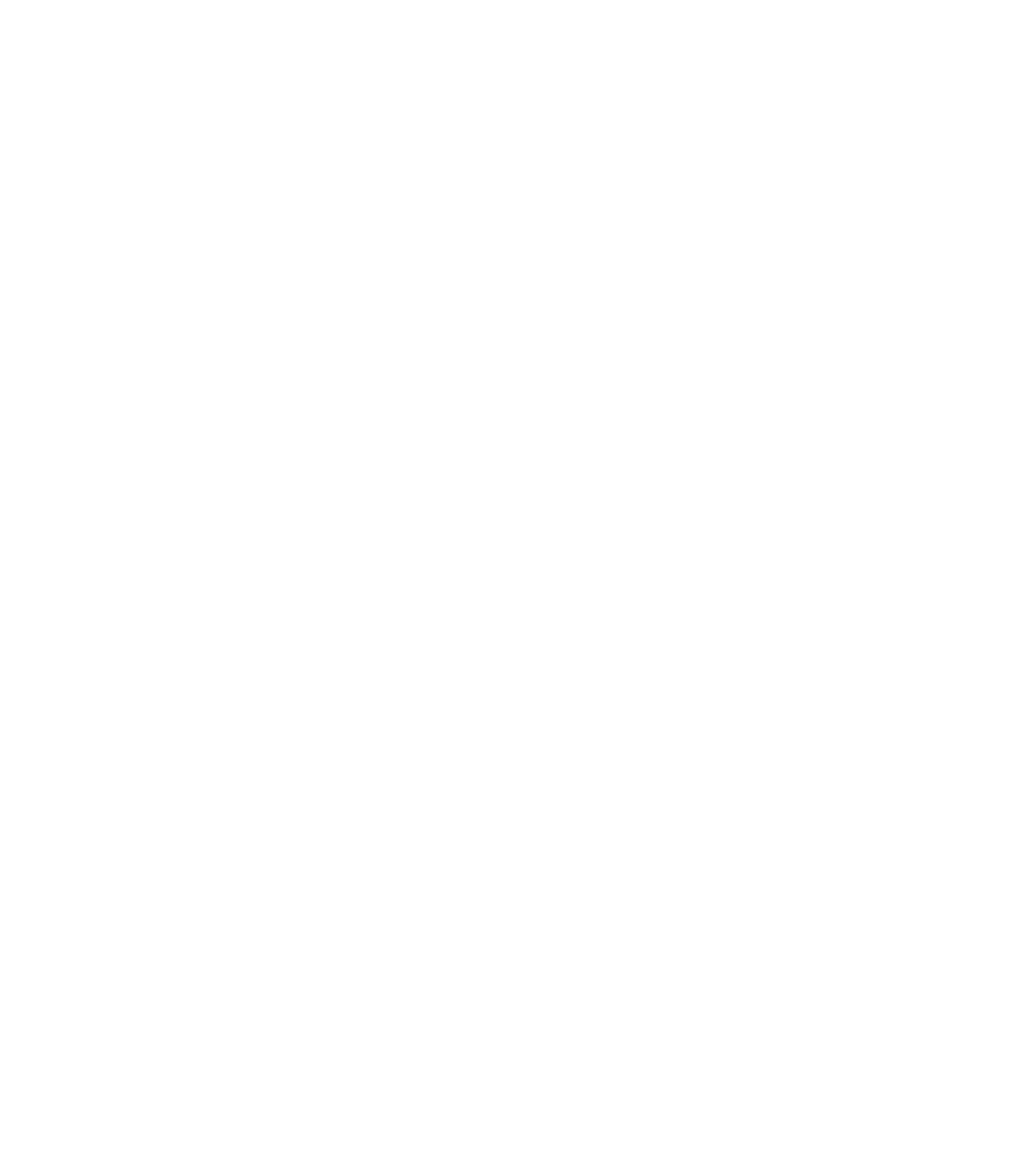
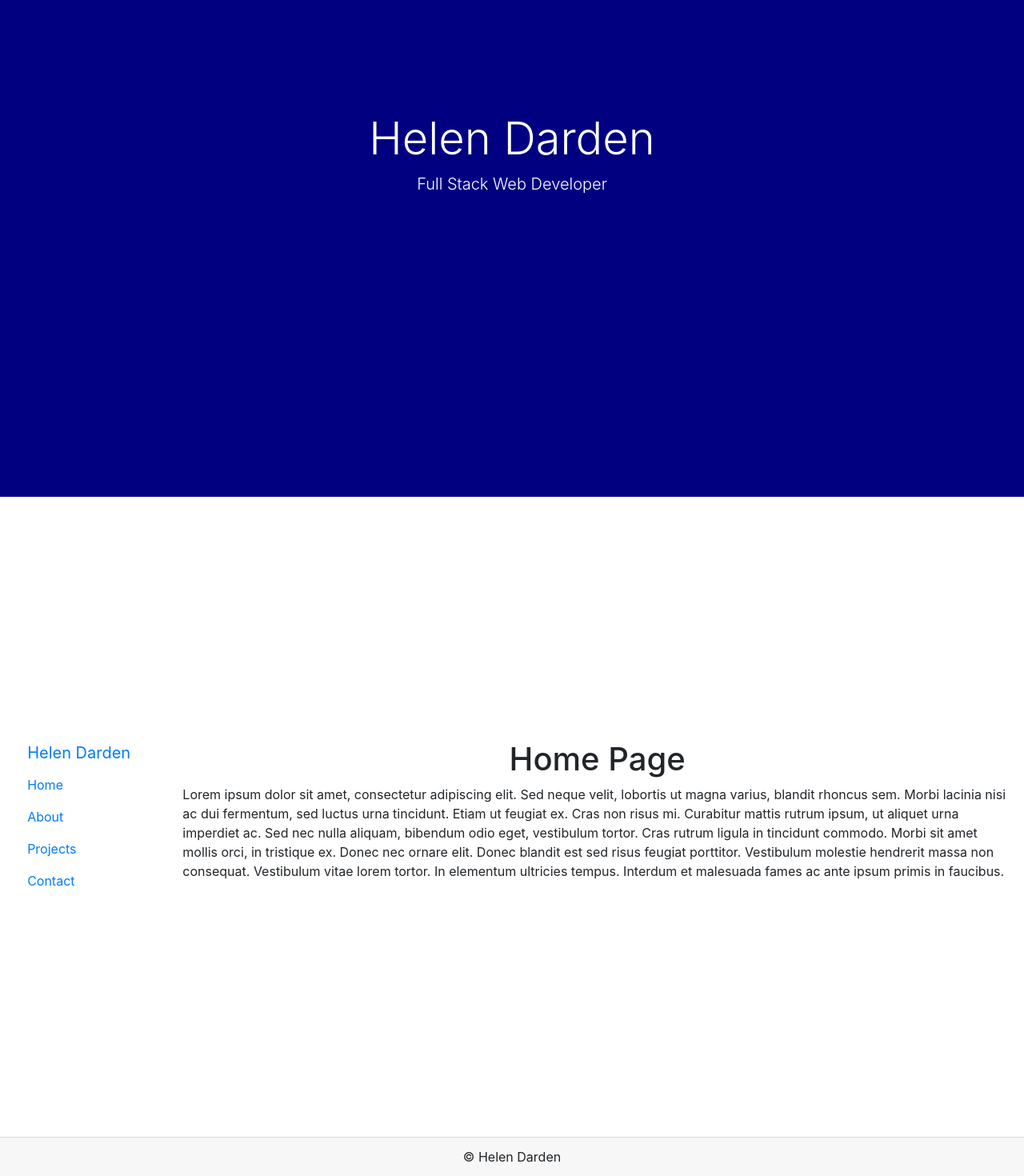
Before and after one commit to hdarden/React-Portfolio, a React (Create React App) app: page / in a window 1280 px wide. Shown: the part 220-1690 px from the top of the page at 80% size. Before the commit the page ends 800 px from the top, so only its background shows below. Built offline with nearby package versions, Linux system fonts and the light colour scheme.

Commit message:
adding sidenav, header and footer, and formatting page

```diff
--- a/public/index.html
+++ b/public/index.html
@@ -42,5 +42,8 @@
       To begin the development, run `npm start` or `yarn start`.
       To create a production bundle, use `npm run build` or `yarn build`.
     -->
+    <script src="https://code.jquery.com/jquery-3.5.1.slim.min.js" integrity="sha384-DfXdz2htPH0lsSSs5nCTpuj/zy4C+OGpamoFVy38MVBnE+IbbVYUew+OrCXaRkfj" crossorigin="anonymous"></script>
+<script src="https://cdn.jsdelivr.net/npm/popper.js@1.16.0/dist/umd/popper.min.js" integrity="sha384-Q6E9RHvbIyZFJoft+2mJbHaEWldlvI9IOYy5n3zV9zzTtmI3UksdQRVvoxMfooAo" crossorigin="anonymous"></script>
+<script src="https://stackpath.bootstrapcdn.com/bootstrap/4.5.0/js/bootstrap.min.js" integrity="sha384-OgVRvuATP1z7JjHLkuOU7Xw704+h835Lr+6QL9UvYjZE3Ipu6Tp75j7Bh/kR0JKI" crossorigin="anonymous"></script>
   </body>
 </html>
--- a/src/App.js
+++ b/src/App.js
@@ -5,17 +5,20 @@
 import About from "./components/pages/About";
 import Contact from "./components/pages/Contact";
 import Project from "./components/pages/Project";
+import Header from "./components/Header"
+import Footer from "./components/Footer"
 
 function App() {
   return (
     <Router>
+      <Header/>
       <div>
-        <NavTabs />
         <Route exact path="/" component={Home} />
         <Route exact path="/about" component={About} />
         <Route exact path="/project" component={Project} />
         <Route path="/contact" component={Contact} />
       </div>
+      <Footer />
     </Router>
   );
 }
--- a/src/components/Footer.js
+++ b/src/components/Footer.js
@@ -2,9 +2,9 @@
 
 function Footer () {
     return (
-        <div>
-
-        </div>
+        <div className="card-footer text-center">
+        &copy; Helen Darden
+      </div>
     )
 }
 
--- a/src/components/Header.js
+++ b/src/components/Header.js
@@ -2,9 +2,14 @@
 
 function Header () {
     return (
-        <div>
-
+      <header>
+        <div className="container">
+          <h1 className="display-4 header">Helen Darden</h1>
+          <p className="lead header">
+            Full Stack Web Developer
+          </p>
         </div>
+      </header>
     );
 }
 
--- a/src/components/NavTabs.js
+++ b/src/components/NavTabs.js
@@ -5,7 +5,48 @@
   const location = useLocation();
 
   return (
-    <ul className="nav nav-tabs">
+
+  <div className="sidNav">{/* /* "navbar navbar-expand-lg navbar-light bg-light"> */}
+      <a className="navbar-brand" href="/">Helen Darden</a>
+      {/* <button className="navbar-toggler" type="button" data-toggle="collapse" data-target="#navbarNav" aria-controls="navbarNav" aria-expanded="false" aria-label="Toggle navigation">
+         <span class="navbar-toggler-icon"></span>
+      </button> */}
+      {/* <div class="collapse navbar-collapse" id="navbarNav"> */}
+        <ul className="navbar-nav">
+          <li className="nav-item active">
+              <Link to="/" className={location.pathname === "/" ? "nav-link active" : "nav-link"}>
+              Home
+            </Link>
+          </li>
+          <li className="nav-item">
+              <Link
+              to="/about"
+              className={location.pathname === "/about" ? "nav-link active" : "nav-link"}
+            >
+              About
+            </Link>
+          </li>
+          <li className="nav-item">
+              <Link
+              to="/project"
+              className={location.pathname === "/project" ? "nav-link active" : "nav-link"}
+            >
+              Projects
+            </Link>
+          </li>
+          <li className="nav-item">
+              <Link
+              to="/contact"
+              className={location.pathname === "/contact" ? "nav-link active" : "nav-link"}
+            >
+              Contact
+            </Link>
+          </li>
+        </ul>
+      {/* </div> */}
+  </div>
+
+    /* <ul className="navbar navbar-expand-lg navbar-dark bg-dark">
       <li className="nav-item">
         <Link to="/" className={location.pathname === "/" ? "nav-link active" : "nav-link"}>
           Home
@@ -35,7 +76,7 @@
           Contact
         </Link>
       </li>
-    </ul>
+    </ul> */
   );
 }
 
--- /dev/null
+++ b/src/components/css/styles.css
@@ -0,0 +1,19 @@
+.sideNav {
+    height: 100vh;
+    display: flex;
+    flex-direction: column;
+    justify-content: center;
+    align-items: center;
+}
+.contact, .home, .about-content, .project {
+    display: flex;
+    flex-direction: column;
+    justify-content: center;
+    align-items: center;
+}
+header {
+    text-align: center;
+    padding: 45vh 45vh;
+    background-color: navy;
+    color: white;
+}
--- a/src/components/pages/About.js
+++ b/src/components/pages/About.js
@@ -1,8 +1,15 @@
 import React from "react";
+import NavTabs from "../NavTabs"
+import "../css/styles.css"
 
 function About() {
   return (
-    <div>
+      <div className="container-fluid">
+      <div className="row">
+        <div className="col-md-2 sideNav">
+          <NavTabs />
+        </div>
+        <div className="col-md-10 about-content">
       <h1>About Page</h1>
       <p>
         Nunc pharetra finibus est at efficitur. Praesent sed congue diam. Integer gravida dui
@@ -12,6 +19,8 @@
         rhoncus mollis diam, sit amet facilisis lectus blandit at.
       </p>
     </div>
+    </div>
+    </div>
   );
 }
 
--- a/src/components/pages/Contact.js
+++ b/src/components/pages/Contact.js
@@ -1,10 +1,17 @@
 import React from "react";
+import NavTabs from "../NavTabs"
+import "../css/styles.css"
 //import { Link, Route } from "react-router-dom";
 //import Learn from "./Learn";
 
 function Contact(props) {
   return (
-    <div>
+    <div className="container-fluid">
+      <div className="row">
+        <div className="col-md-2 sideNav">
+          <NavTabs />
+        </div>
+        <div className="col-md-10 contact">
       <h1>Contact Page</h1>
       <p>
         Integer cursus bibendum sem non pretium. Vestibulum in aliquet sem, quis molestie urna.
@@ -25,6 +32,8 @@
       </Link>
       <Route exact path={`${props.match.url}/learn`} component={Learn} /> */}
     </div>
+    </div>
+    </div>
   );
 }
 
--- a/src/components/pages/Home.js
+++ b/src/components/pages/Home.js
@@ -1,8 +1,19 @@
 import React from "react";
+import NavTabs from ".././NavTabs"
+import "../css/styles.css"
+import Header from "../Header";
+
 
 function Home() {
   return (
-    <div>
+
+    /* Nav & Content */
+    <div className="container-fluid">
+      <div className="row">
+        <div className="col-md-2 sideNav">
+          <NavTabs />
+        </div>
+        <div className="col-md-10 home">
           <h1>Home Page</h1>
             <p>
               Lorem ipsum dolor sit amet, consectetur adipiscing elit. Sed neque velit, lobortis ut magna
@@ -15,6 +26,8 @@
               malesuada fames ac ante ipsum primis in faucibus.
             </p>
         </div>
+      </div>
+    </div>
   );
 }
 
--- a/src/components/pages/Project.js
+++ b/src/components/pages/Project.js
@@ -1,8 +1,15 @@
 import React from "react";
+import NavTabs from "../NavTabs"
+import "../css/styles.css"
 
 function Project() {
   return (
-    <div>
+      <div className="container-fluid">
+        <div className="row">
+        <div className="col-md-2 sideNav">
+          <NavTabs />
+        </div>
+        <div className="col-md-10 project">
       <h1>Project Page</h1>
       <p>
         Donec a volutpat quam. Curabitur nec varius justo, sed rutrum ligula. Curabitur pellentesque
@@ -17,6 +24,8 @@
         non ullamcorper iaculis, est ligula suscipit velit, sed bibendum turpis dui in sapien.
       </p>
     </div>
+    </div>
+    </div>
   );
 }
 
```
Lines whose indentation alone changed are shown as unchanged.
